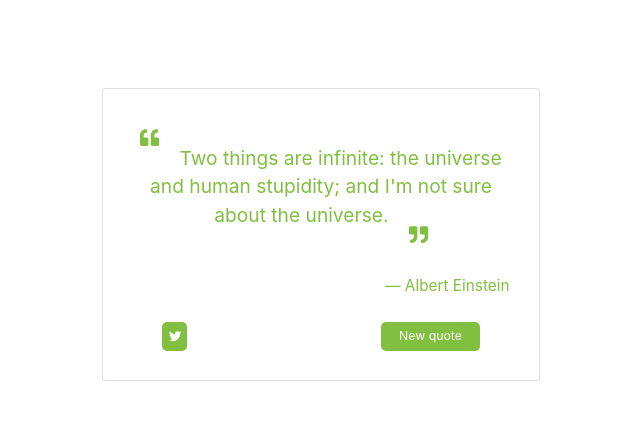
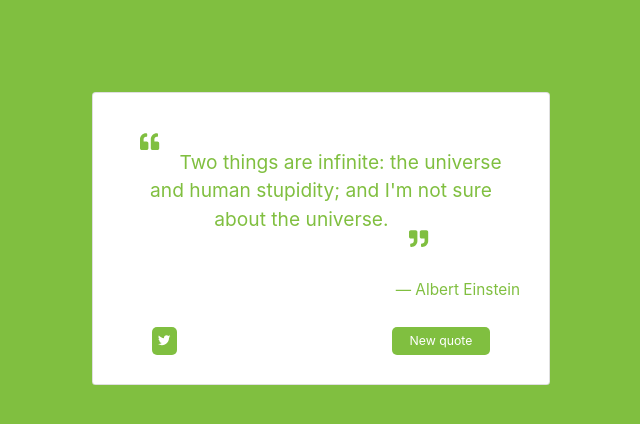
Before and after one commit to detljh/random-quote-machine, a React (Create React App) app: page / in a window 1280 px wide. Shown: the top 424 px of the page, without its empty margins (319-959 px from the left). Built offline with nearby package versions, Linux system fonts and the light colour scheme.

Commit message:
background color added

```diff
--- a/public/index.html
+++ b/public/index.html
@@ -36,5 +36,4 @@
 <script src="https://cdn.jsdelivr.net/npm/popper.js@1.16.0/dist/umd/popper.min.js" integrity="sha384-Q6E9RHvbIyZFJoft+2mJbHaEWldlvI9IOYy5n3zV9zzTtmI3UksdQRVvoxMfooAo" crossorigin="anonymous"></script>
 <script src="https://stackpath.bootstrapcdn.com/bootstrap/4.4.1/js/bootstrap.min.js" integrity="sha384-wfSDF2E50Y2D1uUdj0O3uMBJnjuUD4Ih7YwaYd1iqfktj0Uod8GCExl3Og8ifwB6" crossorigin="anonymous"></script>
   </body>
-  <script src="https://cdn.freecodecamp.org/testable-projects-fcc/v1/bundle.js"></script>
 </html>
--- a/src/app/home/QuoteBlockComponent.js
+++ b/src/app/home/QuoteBlockComponent.js
@@ -4,30 +4,40 @@ import './themes.scss';
 import { FontAwesomeIcon } from '@fortawesome/react-fontawesome';
 import { faTwitter } from '@fortawesome/free-brands-svg-icons';
 import { faQuoteLeft, faQuoteRight } from '@fortawesome/free-solid-svg-icons';
+import { render } from 'react-dom';
 
-const QuoteBlockComponent = props => {
+class QuoteBlockComponent extends React.Component {
+    constructor(props) {
+        super(props);
+    }
+
+    render() {
         return (
-        <div id="quote-box" className={`card mx-auto ${props.theme}`}>
+            <div class={`container-fluid ${this.props.theme}`}>
+                <div class="row">
+                <div id="quote-box" className="card mx-auto">
                     <div className="card-body">
-
                         <blockquote className="blockquote">
-
                             <p id="quote" className="text-center col-xs-10">
                                 <FontAwesomeIcon icon={faQuoteLeft} id="quote-left" className="quote-icon"/>
-                        {props.quote}
+                                {this.props.quote}
                                 <FontAwesomeIcon icon={faQuoteRight} id="quote-right" className="quote-icon"/>
                             </p>
                             <br></br>
-                    <footer id="author" className="blockquote-footer text-right">{props.author}</footer>
+                            <footer id="author" className="blockquote-footer text-right">{this.props.author}</footer>
                         </blockquote>
 
                         <div id="quote-box-footer">
                             <a href="twitter.com/intent/tweet" id="tweet-quote"><FontAwesomeIcon icon={faTwitter}/></a>
-                    <button id="new-quote" onClick={props.requestNewQuote}>New quote</button>
+                            <button id="new-quote" onClick={this.props.requestNewQuote}>New quote</button>
+                        </div>
+                    </div>
                 </div>
                 </div>
             </div>
         );
-};
+    }
+}
+
 
 export default QuoteBlockComponent;
--- a/src/app/home/quote-block.scss
+++ b/src/app/home/quote-block.scss
@@ -1,3 +1,8 @@
+.container-fluid {
+    padding: 0;
+    margin: 0;
+}
+
 #quote-box {
     padding: 0px 10px;
     width: 35%;
--- a/src/app/home/themes.scss
+++ b/src/app/home/themes.scss
@@ -2,6 +2,10 @@ $transition-time: 0.5s ease-in-out;
 
 .lime-theme {
     $theme-color: hsl(90, 50%, 50%);
+    background-color: $theme-color;
+    transition: background-color $transition-time;
+
+
     button, a {
         background-color: $theme-color;
         transition: background-color $transition-time;
@@ -15,6 +19,9 @@ $transition-time: 0.5s ease-in-out;
 
 .red-theme {
     $theme-color: hsl(0, 50%, 50%);
+    background-color: $theme-color;
+    transition: background-color $transition-time;
+
     button, a {
         background-color: $theme-color;
         transition: background-color $transition-time;
@@ -28,6 +35,9 @@ $transition-time: 0.5s ease-in-out;
 
 .cyan-theme {
     $theme-color: hsl(180, 50%, 50%);
+    background-color: $theme-color;
+    transition: background-color $transition-time;
+
     button, a {
         background-color: $theme-color;
         transition: background-color $transition-time;
@@ -41,6 +51,9 @@ $transition-time: 0.5s ease-in-out;
 
 .purple-theme {
     $theme-color: hsl(270, 50%, 50%);
+    background-color: $theme-color;
+    transition: background-color $transition-time;
+
     button, a {
         background-color: $theme-color;
         transition: background-color $transition-time;
@@ -54,6 +67,9 @@ $transition-time: 0.5s ease-in-out;
 
 .yellow-theme {
     $theme-color: hsl(45, 50%, 50%);
+    background-color: $theme-color;
+    transition: background-color $transition-time;
+
     button, a {
         background-color: $theme-color;
         transition: background-color $transition-time;
@@ -67,6 +83,9 @@ $transition-time: 0.5s ease-in-out;
 
 .green-theme {
     $theme-color: hsl(135, 50%, 50%);
+    background-color: $theme-color;
+    transition: background-color $transition-time;
+
     button, a {
         background-color: $theme-color;
         transition: background-color $transition-time;
@@ -80,6 +99,9 @@ $transition-time: 0.5s ease-in-out;
 
 .royal-blue-theme {
     $theme-color: hsl(225, 50%, 50%);
+    background-color: $theme-color;
+    transition: background-color $transition-time;
+
     button, a {
         background-color: $theme-color;
         transition: background-color $transition-time;
@@ -93,6 +115,9 @@ $transition-time: 0.5s ease-in-out;
 
 .pink-theme {
     $theme-color: hsl(315, 50%, 50%);
+    background-color: $theme-color;
+    transition: background-color $transition-time;
+
     button, a {
         background-color: $theme-color;
         transition: background-color $transition-time;
```
Lines whose indentation alone changed are shown as unchanged.
